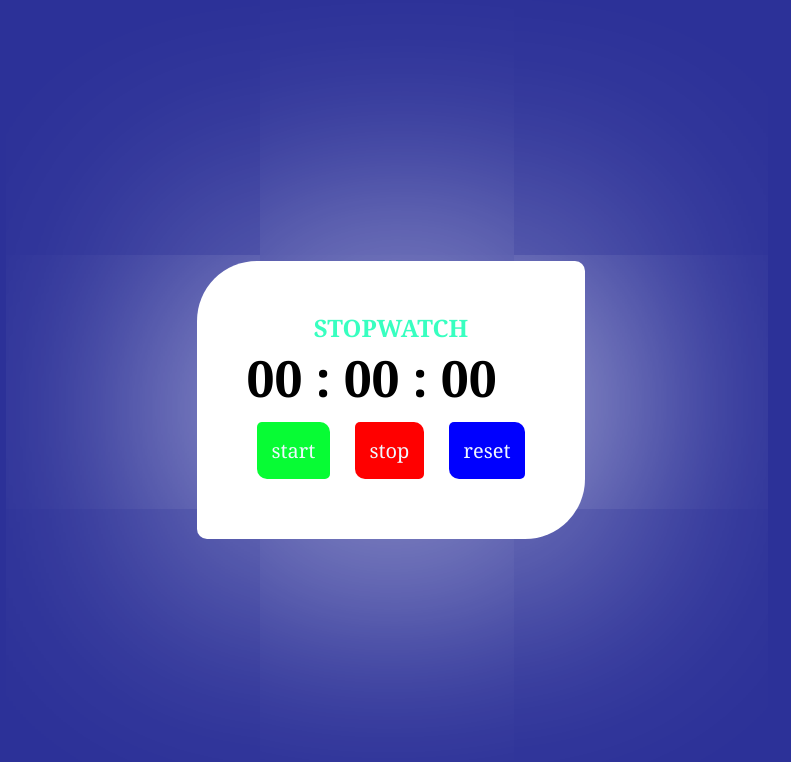
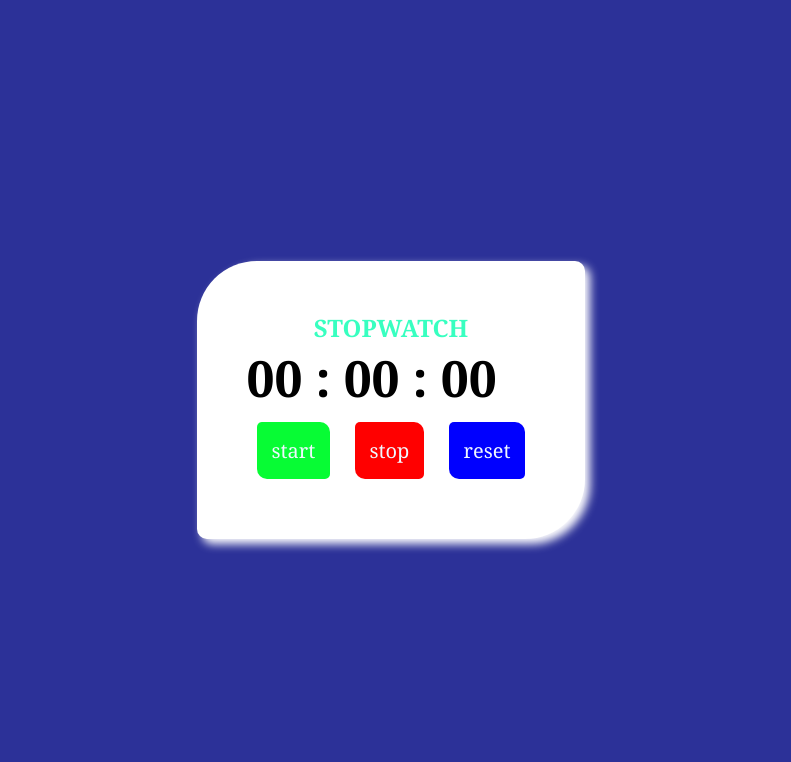
Before and after one commit to studygroupshub/PRODIGY_WD_02, a plain HTML site: page index.html in a window 1280 px wide. Shown: the whole page, without its empty margins (249-1040 px from the left). Drawn offline with Linux system fonts and the light colour scheme.

Commit message:
Update style.css

```diff
--- a/style.css
+++ b/style.css
@@ -20,7 +20,7 @@ body{
     width: fit-content;
     padding: 50px;
     border-radius: 60px 10px 60px 10px ;
-    box-shadow: 5px 5px 510px rgb(255, 255, 255);
+    box-shadow: 5px 5px 10px rgb(255, 255, 255);
  }
  .heading{
     color: rgb(56, 255, 192);
@@ -40,4 +40,5 @@ body{
     color: aliceblue;
     margin: 10px;
     cursor: pointer;
+
  }
```
